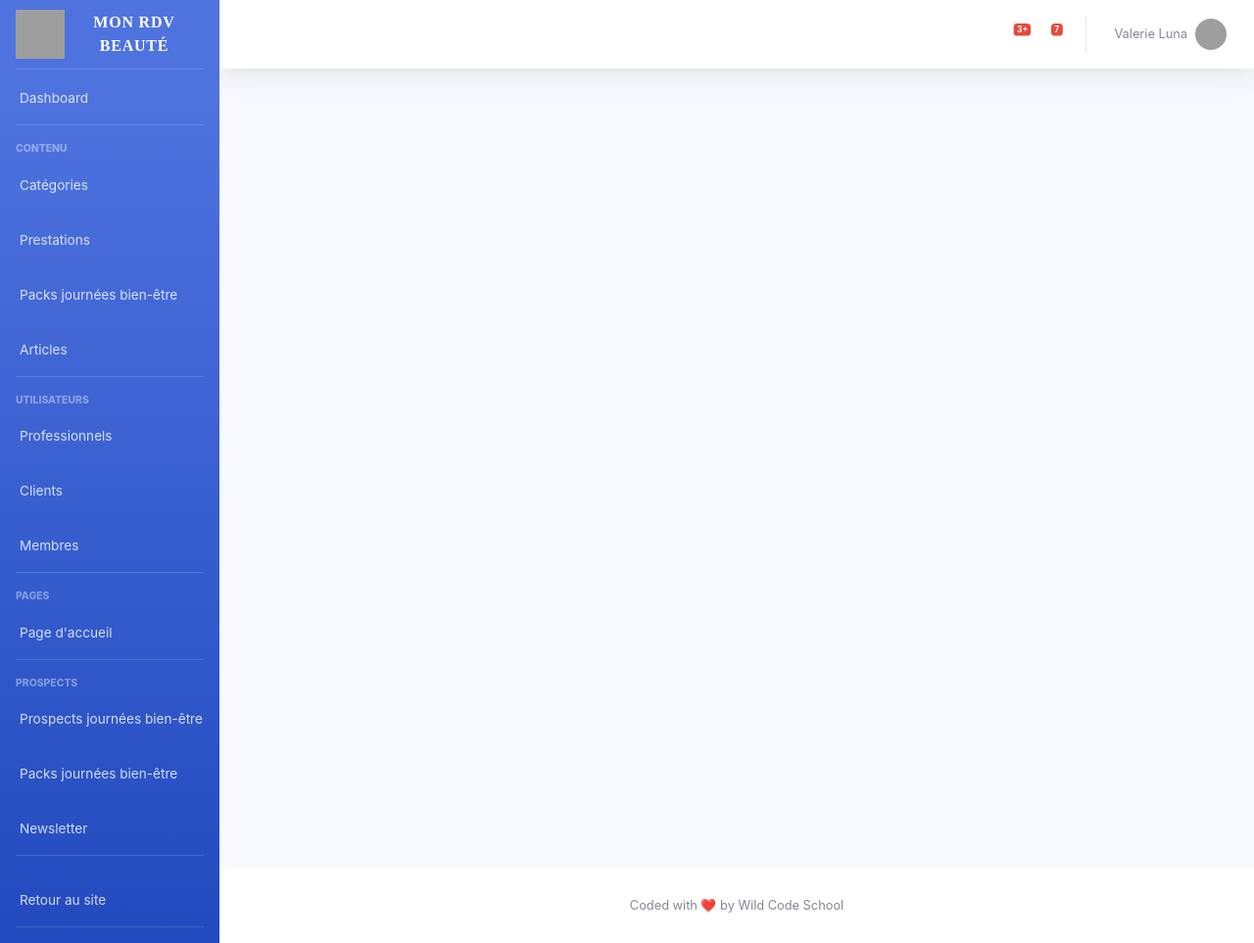
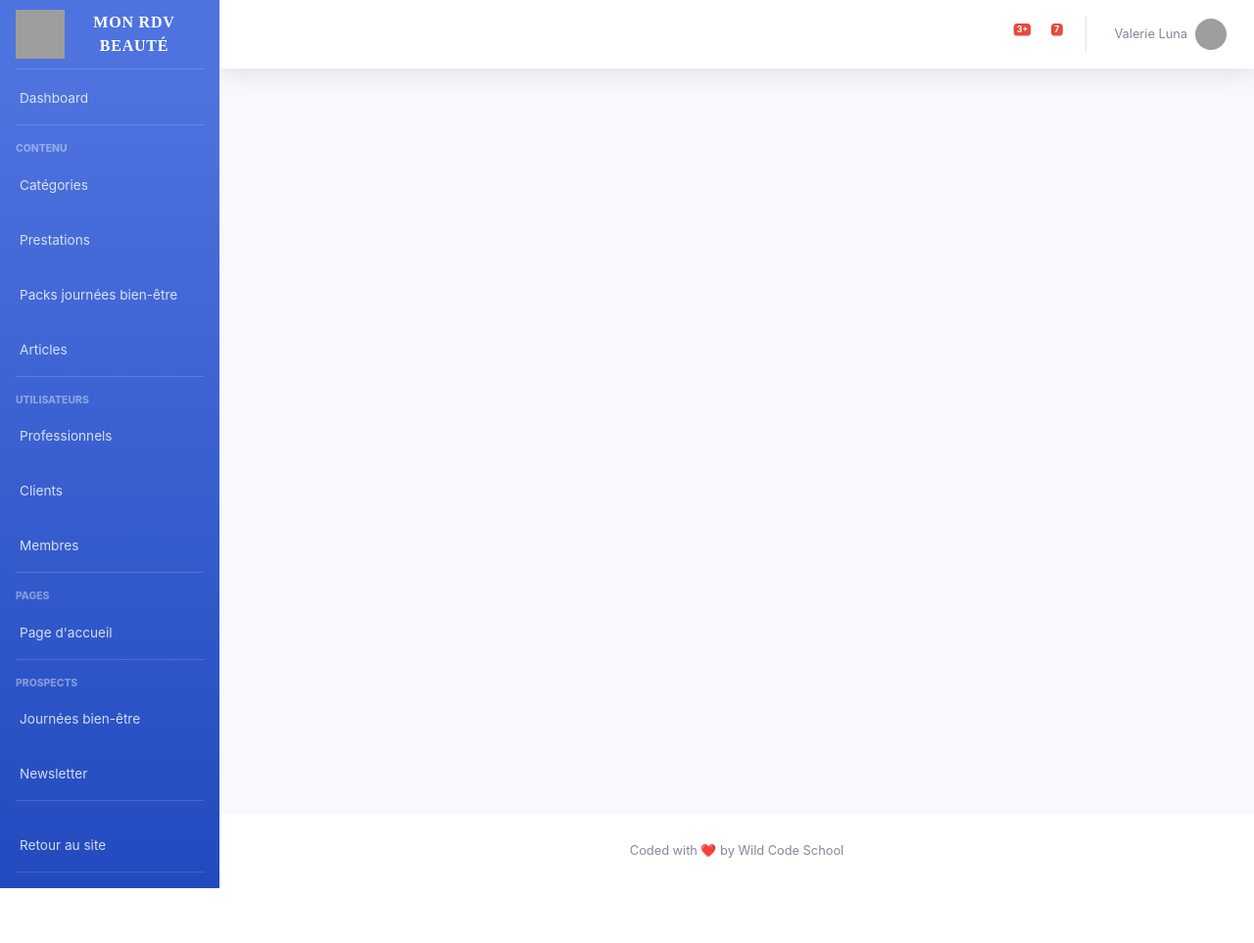
Before and after one commit to Hexaku/mon-rdv-beaute, a Symfony app: template templates/admin.html.twig in a window 1280 px wide. Shown: the whole page at 98% size. After the commit the page ends 907 px from the top, so only its background shows below. Run offline with Twig, Linux system fonts and the light colour scheme; the template is opened without the code that fills it, so the values that code supplies are empty; style sheets or scripts are compiled from the project's sources; some libraries are stand-ins or nearby versions; grey boxes are pictures that could not be loaded.

Commit message:
calendar not working

```diff
--- a/src/Controller/ServiceController.php
+++ b/src/Controller/ServiceController.php
@@ -42,7 +42,7 @@ class ServiceController extends AbstractController
     }
 
     /**
-     * @Route("/{id}/{date}", name="test")
+     * @Route("/{id}/{date}", name="get_hours")
      */
     public function fetch(
         Service $service,
--- a/templates/admin.html.twig
+++ b/templates/admin.html.twig
@@ -146,14 +146,7 @@
         <li class="nav-item">
             <a class="nav-link" href="{{ path("admin_special_day")}}">
                 <i class="fas fa-fw fa-spa"></i>
-                <span>Prospects journées bien-être</span>
-            </a>
-        </li>
-
-        <li class="nav-item">
-            <a class="nav-link" href="{{ path("admin_pack")}}">
-                <i class="fas fa-fw fa-spa"></i>
-                <span>Packs journées bien-être</span>
+                <span>Journées bien-être</span>
             </a>
         </li>
 
```
Also changed, not shown: 1 other file.
